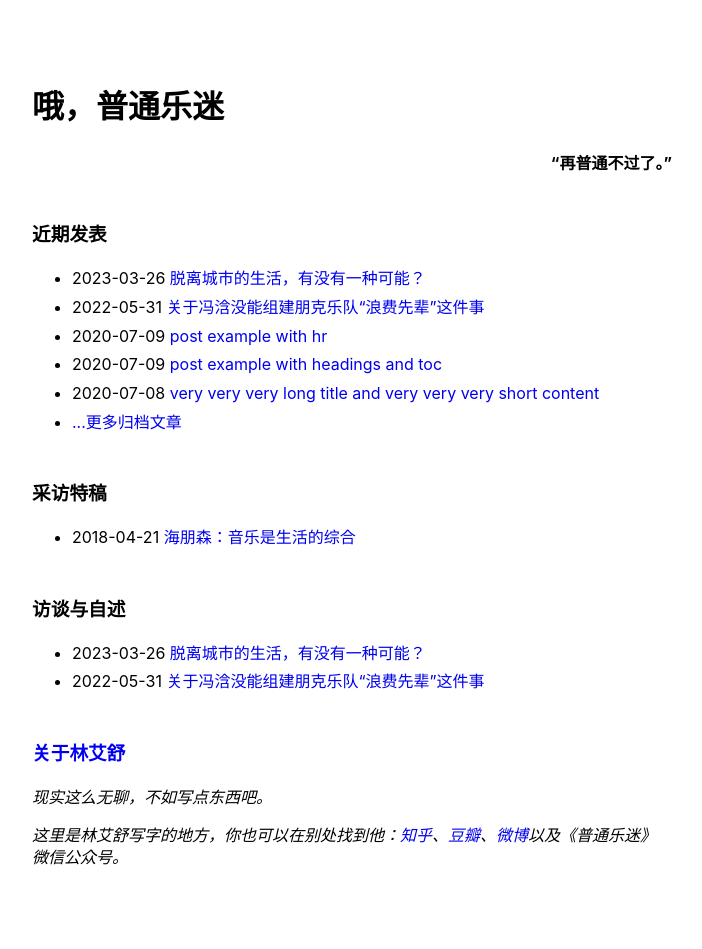
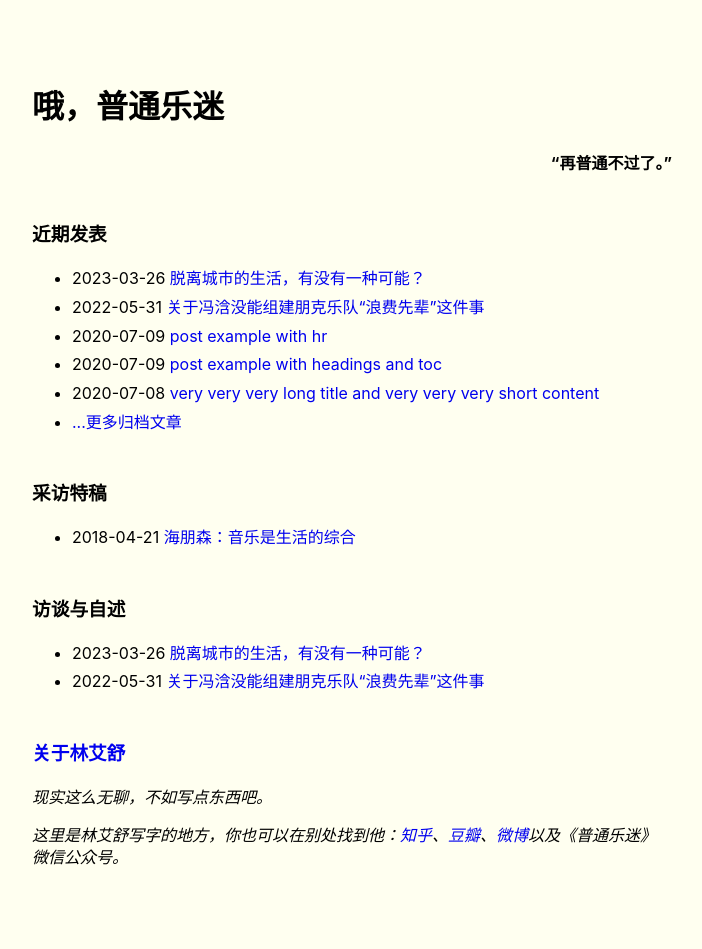
Before and after one commit to salingerlin/salingerlin.github.io, a Jekyll site: the page built from index.md, in a window 1280 px wide. Shown: the whole page, without its empty margins (288-990 px from the left). Built offline with Jekyll 4.4.1, drawn with Linux system fonts in a browser that asks for light colours.

Commit message:
Update no-style-please.scss

```diff
--- a/_sass/no-style-please.scss
+++ b/_sass/no-style-please.scss
@@ -19,7 +19,7 @@ body[a="dark"] { @include dark-appearance; }
 // bg color is also needed in html in order to
 // block body's background propagation
 // see: https://stackoverflow.com/a/61265706
-html, body { background: white; }
+html, body { background: ivory; }
 
 html { height: 100%; }
 
```
